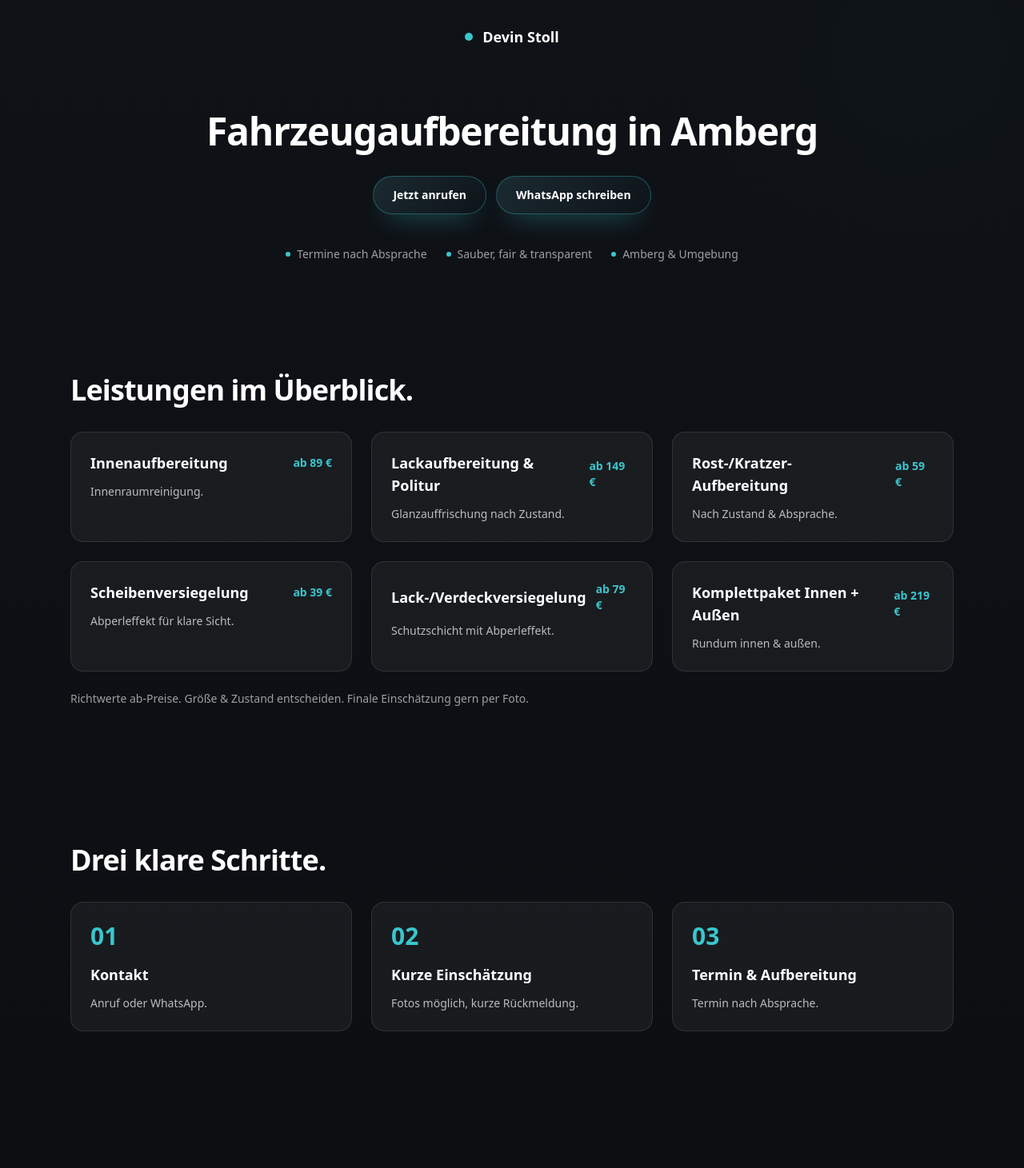
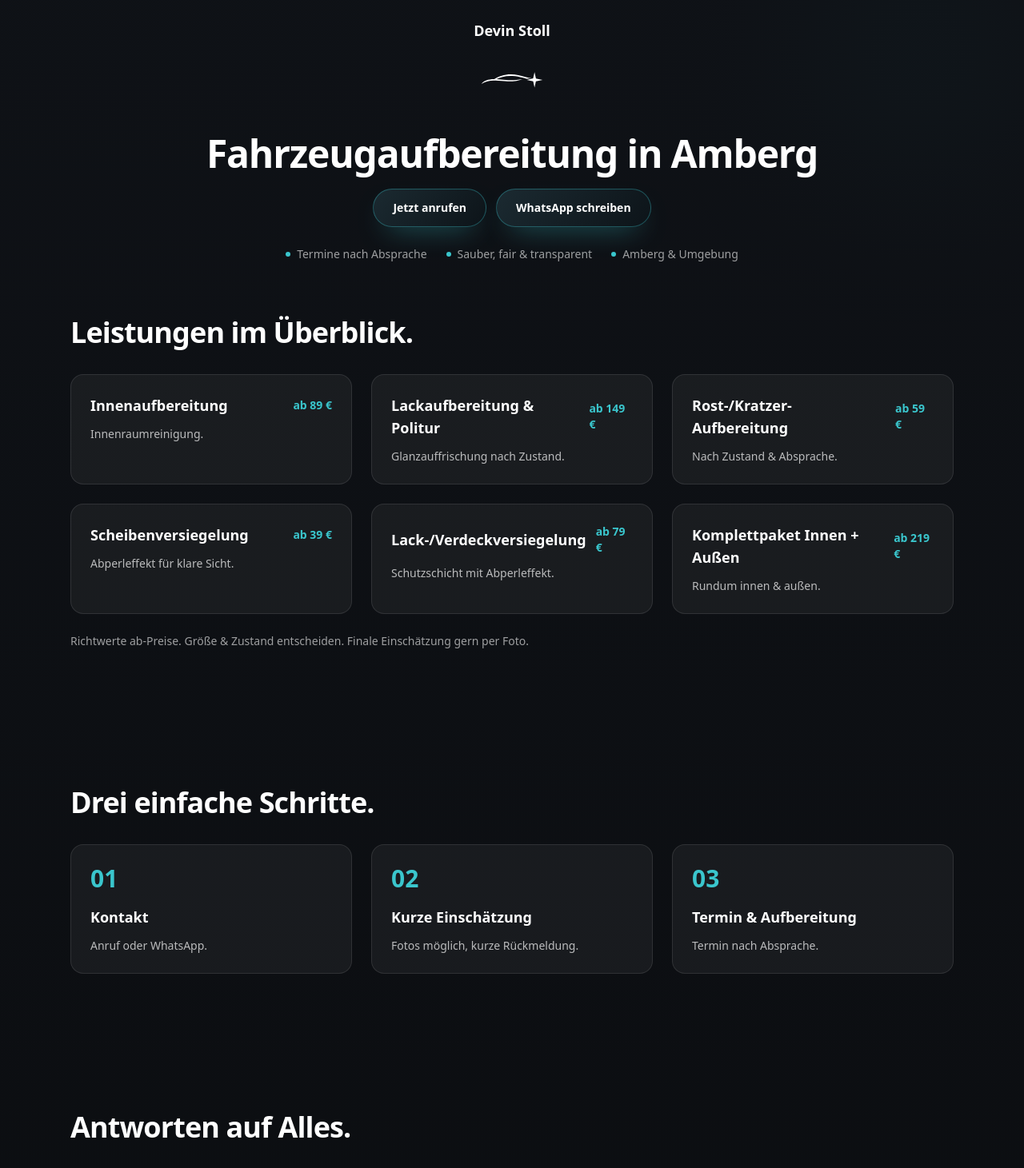
Before and after one commit to wnngxnf8tn-hub/devinstoll, a Next.js app: page / in a window 1280 px wide. Shown: the top 1461 px of the page at 80% size. Built offline with nearby package versions, Linux system fonts and the light colour scheme.

Commit message:
Prepare production deploy on root path and update hero branding

```diff
--- a/next.config.ts
+++ b/next.config.ts
@@ -2,8 +2,6 @@ import type { NextConfig } from "next";
 
 const nextConfig: NextConfig = {
   output: "export",
-  basePath: "/devinstoll",
-  assetPrefix: "/devinstoll/",
   images: {
     unoptimized: true,
   },
--- a/package.json
+++ b/package.json
@@ -5,7 +5,7 @@
   "scripts": {
     "dev": "next dev",
     "build": "next build",
-    "start": "next start",
+    "start": "node ./scripts/serve-static.js",
     "lint": "eslint"
   },
   "dependencies": {
--- /dev/null
+++ b/scripts/serve-static.js
@@ -0,0 +1,70 @@
+#!/usr/bin/env node
+const http = require('http')
+const fs = require('fs')
+const path = require('path')
+
+const PORT = process.env.PORT || 5000
+const OUT = path.resolve(__dirname, '..', 'out')
+const BASE_PATH = (process.env.BASE_PATH || '').replace(/\/$/, '')
+
+const mime = {
+  '.html': 'text/html; charset=utf-8',
+  '.js': 'application/javascript; charset=utf-8',
+  '.css': 'text/css; charset=utf-8',
+  '.json': 'application/json; charset=utf-8',
+  '.png': 'image/png',
+  '.jpg': 'image/jpeg',
+  '.svg': 'image/svg+xml',
+  '.ico': 'image/x-icon',
+  '.map': 'application/octet-stream'
+}
+
+function send404(res) {
+  res.statusCode = 404
+  res.end('Not found')
+}
+
+function sendFile(res, filePath) {
+  fs.stat(filePath, (err, stat) => {
+    if (err || !stat.isFile()) return send404(res)
+    const ext = path.extname(filePath).toLowerCase()
+    const type = mime[ext] || 'application/octet-stream'
+    res.setHeader('Content-Type', type)
+    const stream = fs.createReadStream(filePath)
+    stream.pipe(res)
+  })
+}
+
+const server = http.createServer((req, res) => {
+  try {
+    let url = decodeURIComponent(req.url.split('?')[0])
+
+    // Optionally strip a configured base path (e.g. BASE_PATH=/foo)
+    if (BASE_PATH && url.startsWith(BASE_PATH + '/')) {
+      url = url.slice(BASE_PATH.length)
+    }
+
+    // Default to index.html
+    if (url === '/' || url === '') {
+      return sendFile(res, path.join(OUT, 'index.html'))
+    }
+
+    // Prevent path traversal
+    const filePath = path.join(OUT, url)
+    if (!filePath.startsWith(OUT)) return send404(res)
+
+    // If it's a directory, try index.html inside it
+    fs.stat(filePath, (err, stat) => {
+      if (!err && stat.isDirectory()) {
+        return sendFile(res, path.join(filePath, 'index.html'))
+      }
+      return sendFile(res, filePath)
+    })
+  } catch (e) {
+    send404(res)
+  }
+})
+
+server.listen(PORT, () => {
+  console.log(`Static server for out/ listening on http://localhost:${PORT}`)
+})
--- a/src/app/page.tsx
+++ b/src/app/page.tsx
@@ -1,16 +1,18 @@
 import Section from "@/components/Section";
 import ShimmerButton from "@/components/ShimmerButton";
+import Image from "next/image";
 
 const siteConfig = {
   name: "Devin Stoll",
   location: "Amberg & Umgebung",
-  phoneDisplay: "+49 1523 3725774",
-  phoneHref: "tel:+4915233725774",
+  phoneDisplay: "+4915117571915",
+  phoneHref: "tel:+4915117571915",
   email: "devinstoll.10@gmail.com",
-  address: "An der Schwedenschanze 8, 92224 Amberg",
-  whatsappNumber: "4915233725774",
+  address: "Am Wäldchen 1, 92245 Kümmersbruck",
+  whatsappNumber: "+4915117571915",
   whatsappHref:
-    "https://wa.me/4915233725774?text=Hi%20Devin%2C%20ich%20h%C3%A4tte%20Interesse%20an%20einer%20Aufbereitung%20in%20Amberg.%20Kannst%20du%20kurz%20einsch%C3%A4tzen%3F",
+    "https://wa.me/4915117571915?text=Hey%20Devin!",
+
   hero: {
     headline: "Fahrzeugaufbereitung in Amberg",
     subline: "",
@@ -82,7 +84,7 @@ const siteConfig = {
     {
       question: "Wie bekomme ich einen Termin?",
       answer:
-        "Anrufen oder WhatsApp. Termine nach Absprache, auch abends/wochenends.",
+        "Anrufen oder WhatsApp. Termine nach Absprache, meist abends/ wochenends.",
     },
     {
       question: "Was sollte ich vorher wissen/vorbereiten?",
@@ -107,18 +109,22 @@ export default function Home() {
       </div>
 
       <header className="relative z-10">
-        <div className="mx-auto flex max-w-6xl items-center justify-center px-6 py-6 text-center">
-          <div>
-            <div className="mt-2 flex items-center justify-center gap-3">
-              <span className="h-2.5 w-2.5 rounded-full bg-[#3ac6cd]" />
-              <p className="text-lg font-semibold">{siteConfig.name}</p>
-            </div>
+        <div className="mx-auto flex max-w-6xl items-center justify-center px-6 py-4 text-center md:py-5">
+          <div className="mt-1 flex flex-col items-center justify-center gap-2">
+            <p className="text-lg font-semibold">{siteConfig.name}</p>
+            <Image
+              src="/logo.png.svg"
+              alt={`${siteConfig.name} Logo`}
+              className="h-16 w-auto md:h-20"
+              width={250}
+              height={250}
+            />
           </div>
         </div>
       </header>
 
       <main className="relative z-10 pb-28 md:pb-0">
-        <Section id="hero" className="pt-6 pb-10 md:pt-14 md:pb-16">
+        <Section id="hero" className="pt-0 pb-4 md:pt-2 md:pb-8">
           <div className="mx-auto max-w-3xl text-center">
             <h1 className="text-4xl font-semibold tracking-tight text-white md:text-5xl">
               {siteConfig.hero.headline}
@@ -128,7 +134,7 @@ export default function Home() {
                 {siteConfig.hero.subline}
               </p>
             ) : null}
-            <div className="mt-8 flex flex-col gap-3 sm:flex-row sm:items-center sm:justify-center">
+            <div className="mt-5 flex flex-col gap-3 sm:flex-row sm:items-center sm:justify-center">
               <ShimmerButton href={siteConfig.phoneHref}>
                 Jetzt anrufen
               </ShimmerButton>
@@ -141,7 +147,7 @@ export default function Home() {
                 WhatsApp schreiben
               </ShimmerButton>
             </div>
-            <div className="mt-10 flex flex-wrap items-center justify-center gap-x-6 gap-y-3 text-sm text-white/60">
+            <div className="mt-6 flex flex-wrap items-center justify-center gap-x-6 gap-y-3 text-sm text-white/60">
               {siteConfig.trustPoints.map((point) => (
                 <div key={point} className="flex items-center gap-2">
                   <span className="h-1.5 w-1.5 rounded-full bg-[#3ac6cd]" />
@@ -155,7 +161,7 @@ export default function Home() {
         <Section
           id="leistungen"
           title="Leistungen im Überblick."
-          className="pt-8 md:pt-16"
+          className="pt-2 md:pt-6"
         >
           <div className="grid gap-6 md:grid-cols-2 xl:grid-cols-3">
             {siteConfig.services.map((service) => (
@@ -184,7 +190,7 @@ export default function Home() {
 
         <Section
           id="ablauf"
-          title="Drei klare Schritte."
+          title="Drei einfache Schritte."
         >
           <div className="grid gap-6 md:grid-cols-3">
             {siteConfig.process.map((step, index) => (
@@ -206,7 +212,7 @@ export default function Home() {
 
         <Section
           id="faq"
-          title="Kurz & klar."
+          title="Antworten auf Alles."
         >
           <div className="space-y-4">
             {siteConfig.faqs.map((item) => (
```
Also changed, not shown: public/logo.png.svg (added), 1 other file (tests, documents, lock files or other folders).
